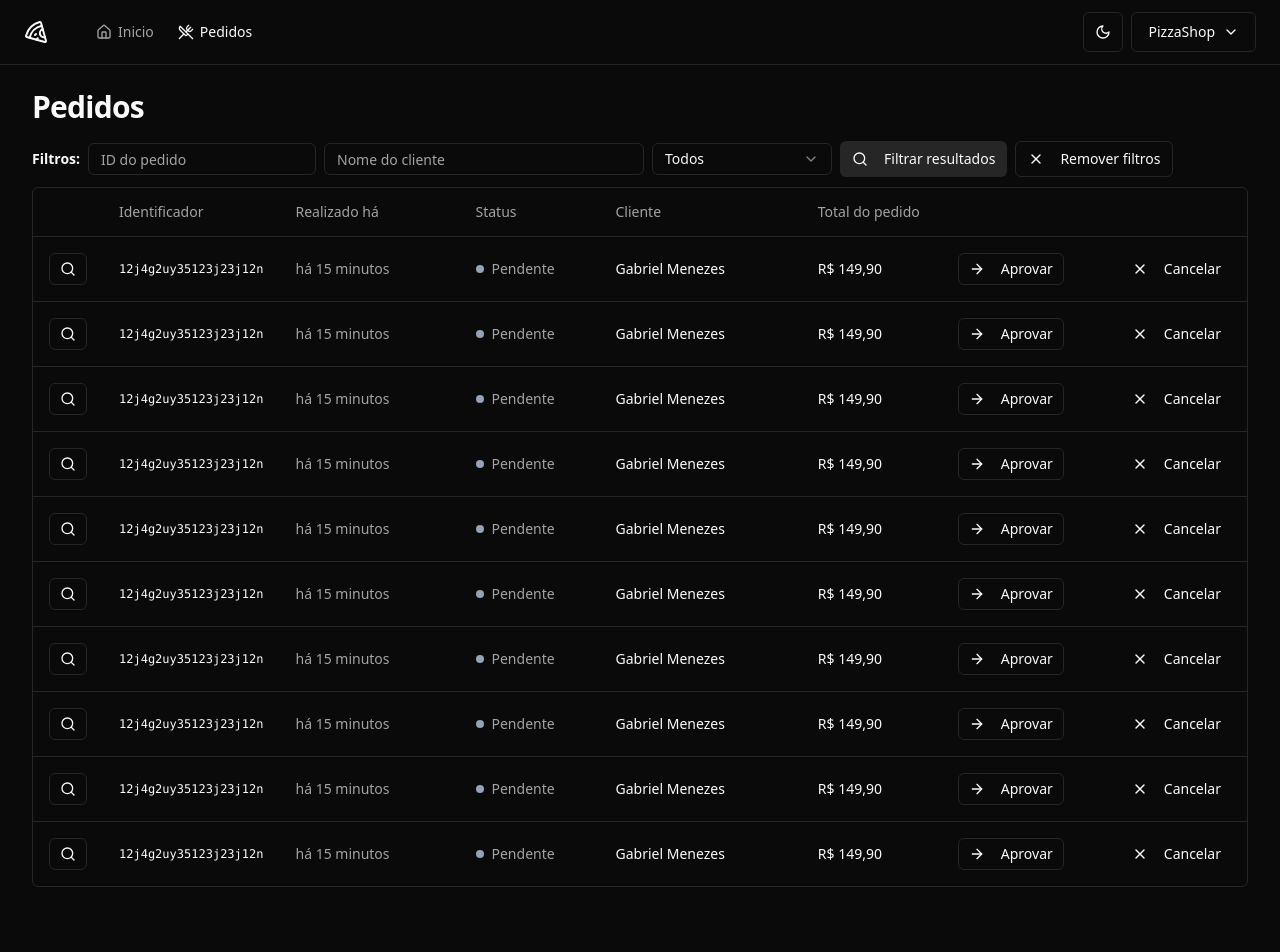
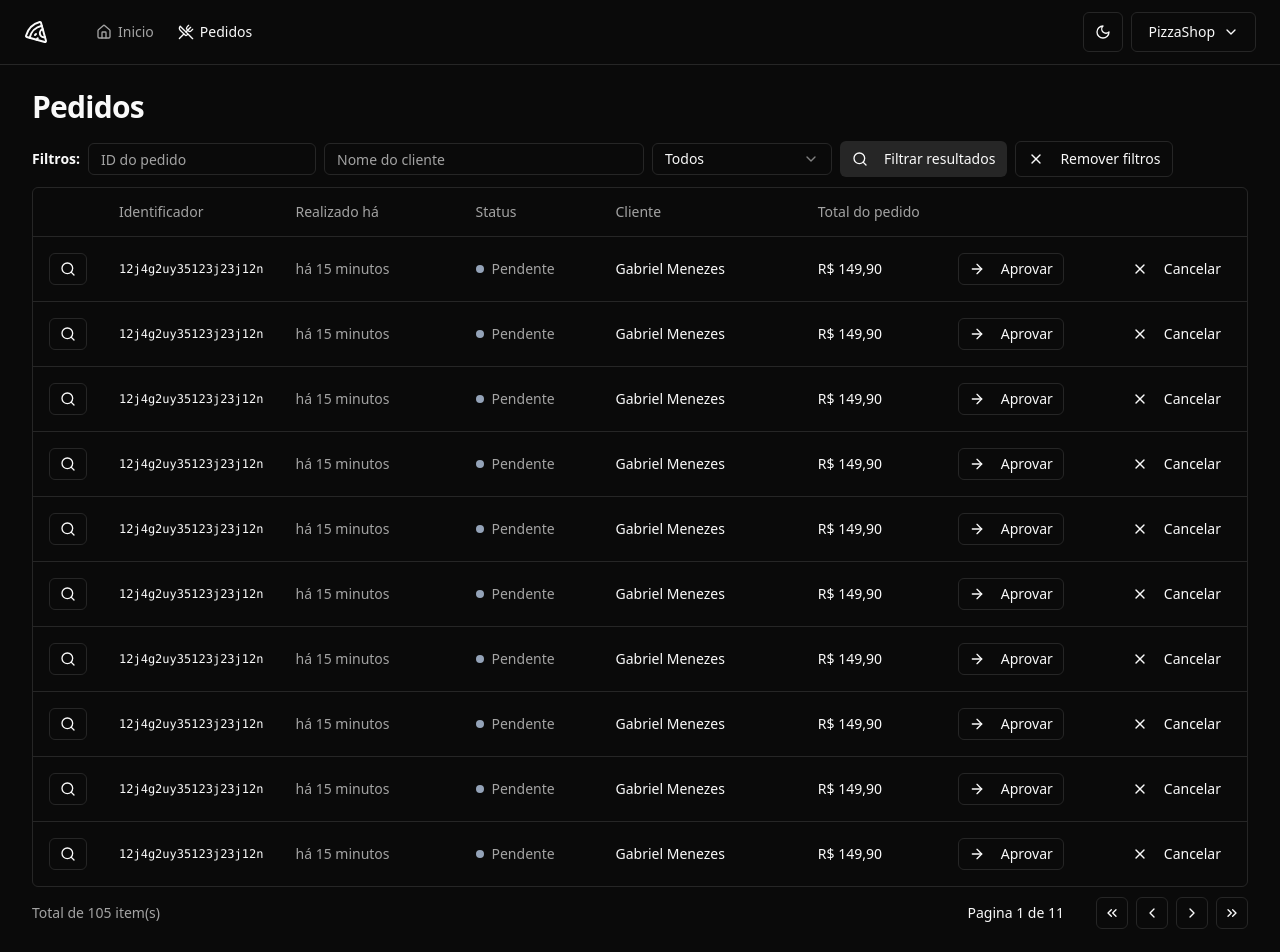
Before and after one commit to dmenezesgabriel/ts-react-ignite-pizza-shop-web, a React (Vite) app: page /orders in a window 1280 px wide. Shown: the top 952 px of the page. Before the commit the page ends 919 px from the top, so only its background shows below. Built offline with nearby package versions, Linux system fonts and the light colour scheme.

Commit message:
feat: add pagination component

```diff
--- /dev/null
+++ b/src/components/pagination.tsx
@@ -0,0 +1,55 @@
+import {
+  ChevronLeft,
+  ChevronRight,
+  ChevronsLeft,
+  ChevronsRight,
+} from "lucide-react";
+
+import { Button } from "./ui/button";
+
+export interface PaginationProps {
+  pageIndex: number;
+  totalCount: number;
+  perPage: number;
+}
+
+export function Pagination({
+  pageIndex,
+  perPage,
+  totalCount,
+}: PaginationProps) {
+  const pages = Math.ceil(totalCount / perPage) || 1;
+
+  return (
+    <div className="flex items-center justify-between">
+      <span className="text-sm text-muted-foreground">
+        Total de {totalCount} item(s)
+      </span>
+
+      <div className="flex items-center gap-6 lg:gap-8">
+        <div className="text-sm font-medium">
+          Pagina {pageIndex + 1} de {pages}
+        </div>
+        <div className="flex items-center gap-2">
+          <Button variant="outline" className="h-8 w-8 p-0">
+            <ChevronsLeft className="h-4 w-4" />
+            <span className="sr-only">Primeira pagina</span>
+          </Button>
+
+          <Button variant="outline" className="h-8 w-8 p-0">
+            <ChevronLeft className="h-4 w-4" />
+            <span className="sr-only">Pagina anterior</span>
+          </Button>
+          <Button variant="outline" className="h-8 w-8 p-0">
+            <ChevronRight className="h-4 w-4" />
+            <span className="sr-only">Proxima pagina</span>
+          </Button>
+          <Button variant="outline" className="h-8 w-8 p-0">
+            <ChevronsRight className="h-4 w-4" />
+            <span className="sr-only">Proxima pagina</span>
+          </Button>
+        </div>
+      </div>
+    </div>
+  );
+}
--- a/src/pages/app/orders/orders.tsx
+++ b/src/pages/app/orders/orders.tsx
@@ -1,5 +1,6 @@
 import { Helmet } from "react-helmet-async";
 
+import { Pagination } from "../../../components/pagination";
 import {
   Table,
   TableBody,
@@ -16,7 +17,6 @@
       <Helmet title="Pedidos" />
       <div className="flex flex-col gap-4">
         <h1 className="text-3xl font-bold tracking-tight">Pedidos</h1>
-      </div>
         <div className="space-y-2.5">
           <OrderTableFilters />
 
@@ -41,6 +41,8 @@
               </TableBody>
             </Table>
           </div>
+          <Pagination pageIndex={0} totalCount={105} perPage={10} />
+        </div>
       </div>
     </>
   );
```
Lines whose indentation alone changed are shown as unchanged.
